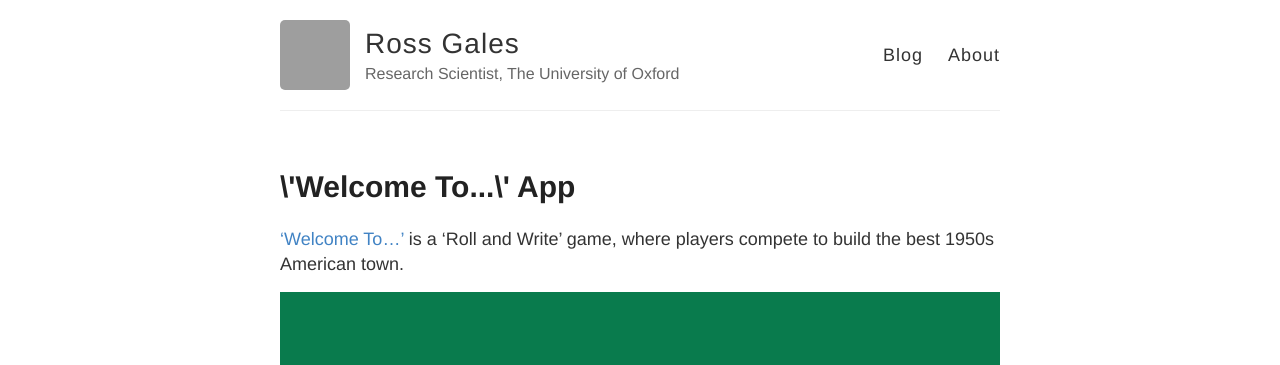
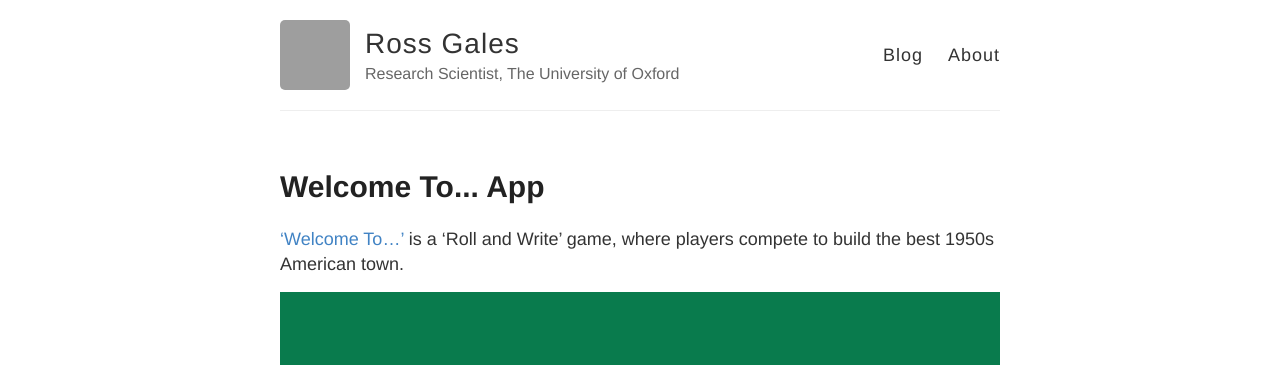
Before and after one commit to rosscg/rosscg.github.io, a Jekyll site: the page built from _posts/2020-11-8-Welcome-To.md, in a window 1280 px wide. Shown: the top 365 px of the page. Built offline with Jekyll 4.4.1, drawn with Linux system fonts in a browser that asks for light colours; comment, search, counter and statistics services are not loaded; grey boxes are pictures that could not be loaded.

```diff
--- a/_posts/2020-11-8-Welcome-To.md
+++ b/_posts/2020-11-8-Welcome-To.md
@@ -1,6 +1,6 @@
 ---
 layout: post
-title: \'Welcome To...\' App
+title: Welcome To... App
 ---
 
 ['Welcome To...'](https://boardgamegeek.com/boardgame/233867/welcome) is a 'Roll and Write' game, where players compete to build the best 1950s American town.
```
